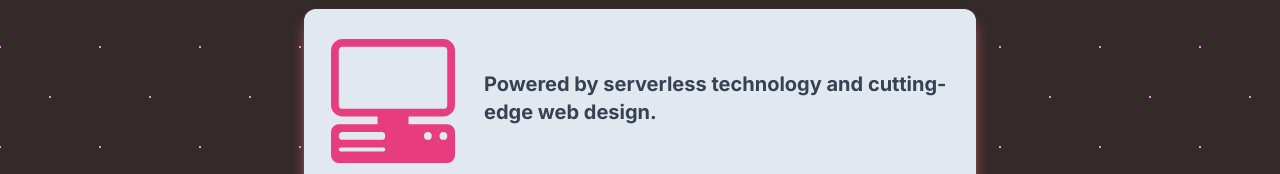
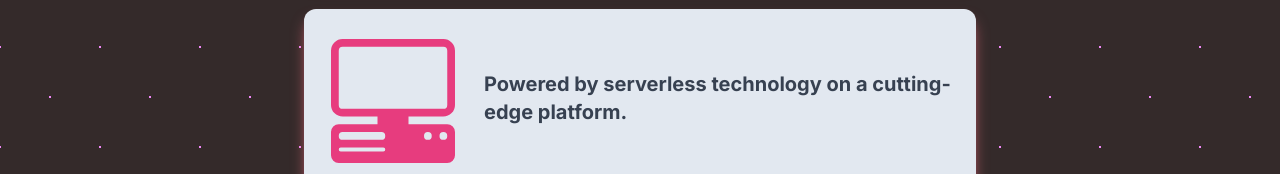
Before and after one commit to majid-L/next13-app, a Next.js app: page / in a window 1280 px wide. Shown: the part 1453-1627 px from the top of the page. Built offline with nearby package versions, Linux system fonts and the light colour scheme; no server answers.

Commit message:
Editing text content

```diff
--- a/app/page.jsx
+++ b/app/page.jsx
@@ -49,7 +49,7 @@ const [showMsg, setShowMsg] = useState(true);
        {/* flex item */}
      <div className="home-card">
         <Computer/>
-        <h2 className="w-3/4 pt-6 md:p-0">Powered by serverless technology and cutting-edge web design.</h2>
+        <h2 className="w-3/4 pt-6 md:p-0">Powered by serverless technology on a cutting-edge platform.</h2>
       </div>
     </section>
 
```
